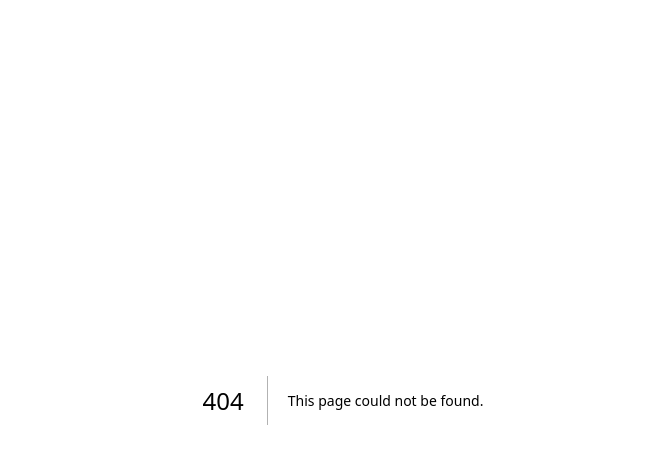
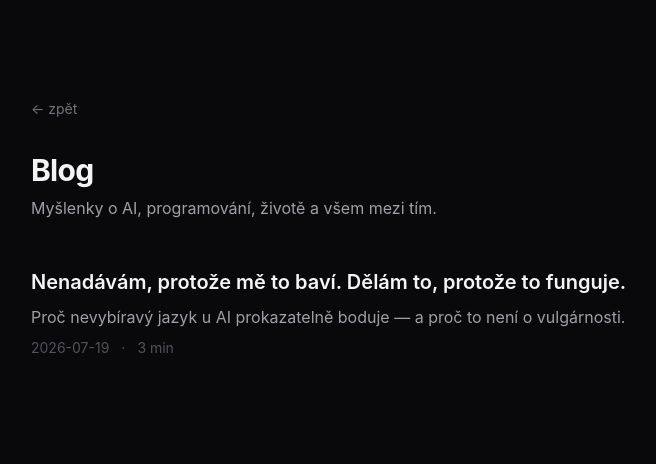
Before and after one commit to Peter-Pix/petrpiskacek.online, a Next.js app: page /blog in a window 1280 px wide. Before the commit this address had no page. Shown: the top 464 px of the page, without its empty margins (297-953 px from the left). Built offline with nearby package versions, Linux system fonts and the light colour scheme.

Commit message:
feat: blog — první článek 'Nenadávám, protože mě to baví'

```diff
--- /dev/null
+++ b/src/app/blog/[slug]/page.tsx
@@ -0,0 +1,112 @@
+import { Metadata } from "next";
+import Link from "next/link";
+
+const posts: Record<string, { title: string; date: string; content: string[] }> = {
+  "nenadavam-protoze-me-to-bavi": {
+    title: "Nenadávám, protože mě to baví. Dělám to, protože to funguje.",
+    date: "2026-07-19",
+    content: [
+      "",
+      "**Proč nevybíravý jazyk u AI prokazatelně boduje — a proč to není o vulgárnosti.**",
+      "",
+      "---",
+      "",
+      'Když řeknu AI: *"Do píči, zase to nefunguje. Vyhodilo to chybu P45 na osmnáctým řádku u funkce XY. Sprav to, nebo tě vyhodím z okna."*',
+      "",
+      "Tak ta věta obsahuje:",
+      "",
+      "1. Můj emocionální stav — nejsem spokojenej, nečekej small talk",
+      "2. Konkrétní problém — chyba P45, řádek 18, funkce XY",
+      "3. Očekávanej výsledek — oprav to",
+      "4. Urgenci — neptám se, říkám",
+      "",
+      "A spotřebovalo to pár desítek tokenů.",
+      "",
+      'Kdybych to řekl "správně": *"Dobrý den, došlo k chybě P45 na řádku 18 ve funkci XY. Mohl byste se na to prosím podívat a opravit to? Děkuji."*',
+      "",
+      "To je víc tokenů, míň informace, a hlavně — model neví, jak moc je to důležitý. Neví, jestli může začít rovnou, nebo jestli má čekat na další instrukce.",
+      "",
+      "**Čím víc slov použiju, tím větší je pravděpodobnost, že model spletu.** Každý slovo navíc je šum, kterej může model svést jinam.",
+      "",
+      'Když řeknu "do píči, sprav to", model ví: Mám problém. Chci ho vyřešit. Nechci diskutovat. Můžu začít rovnou.',
+      "",
+      'A on to udělá. Neptá se "a co přesně myslíte tím...?", neříká "určitě, rád vám pomůžu". Prostě to vezme a opraví to nejlíp, jak umí.',
+      "",
+      "**Paradoxně tím, že mu řeknu, ať jde do píči, o několikanásobně zefektivňuju komunikaci.**",
+      "",
+      "Míň tokenů. Míň kol. Míň šumu. Víc výsledků.",
+      "",
+      "Není to o vulgárnosti. Je to o **informační kompresi**. A to, že to funguje, není náhoda — ty modely jsou natrénovaný na miliardách textů a naučily se, že když je někdo naštvanej, nechce diskutovat. Když někdo řekne \"sprav to\", nechce slyšet \"určitě, rád vám pomůžu\".",
+      "",
+      "Model neví, co je \"vztek\". Ale naučil se, že když v textu vidí určitý vzorce, správná odpověď je: jednat rychle, neptat se, neotravovat.",
+      "",
+      "A funguje to.",
+      "",
+      "---",
+      "",
+      "*Nenadávám, protože mě to baví. Dělám to, protože to funguje.*",
+      "*A to neplatí jen u počítačů.*",
+    ],
+  },
+};
+
+export async function generateStaticParams() {
+  return Object.keys(posts).map((slug) => ({ slug }));
+}
+
+export async function generateMetadata({ params }: { params: Promise<{ slug: string }> }): Promise<Metadata> {
+  const { slug } = await params;
+  const post = posts[slug];
+  if (!post) return {};
+  return {
+    title: `${post.title} — Petr Piskacek`,
+    description: "Proč nevybíravý jazyk u AI prokazatelně boduje — a proč to není o vulgárnosti.",
+  };
+}
+
+export default async function BlogPostPage({ params }: { params: Promise<{ slug: string }> }) {
+  const { slug } = await params;
+  const post = posts[slug];
+
+  if (!post) {
+    return (
+      <main className="min-h-screen bg-zinc-950 text-zinc-100">
+        <div className="mx-auto max-w-2xl px-6 py-24">
+          <Link href="/blog" className="text-sm text-zinc-500 hover:text-zinc-300 transition-colors">
+            ← zpět na blog
+          </Link>
+          <h1 className="mt-8 text-2xl font-bold">Článek nenalezen</h1>
+        </div>
+      </main>
+    );
+  }
+
+  return (
+    <main className="min-h-screen bg-zinc-950 text-zinc-100">
+      <article className="mx-auto max-w-2xl px-6 py-24">
+        <Link href="/blog" className="text-sm text-zinc-500 hover:text-zinc-300 transition-colors">
+          ← zpět na blog
+        </Link>
+        <h1 className="mt-8 text-3xl font-bold tracking-tight">{post.title}</h1>
+        <time dateTime={post.date} className="mt-2 block text-sm text-zinc-600">{post.date}</time>
+
+        <div className="mt-12 space-y-4 leading-relaxed text-zinc-300">
+          {post.content.map((line, i) => {
+            if (line.startsWith("---")) return <hr key={i} className="border-zinc-800 my-8" />;
+            if (line.startsWith("**") && line.endsWith("**")) {
+              return <p key={i} className="font-semibold text-zinc-100 text-lg">{line.replace(/\*\*/g, "")}</p>;
+            }
+            if (line.startsWith("1. ") || line.startsWith("2. ") || line.startsWith("3. ") || line.startsWith("4. ")) {
+              return <p key={i} className="text-zinc-300">{line}</p>;
+            }
+            if (line.startsWith("*") && line.endsWith("*") && !line.startsWith("**")) {
+              return <p key={i} className="italic text-zinc-400">{line.replace(/\*/g, "")}</p>;
+            }
+            if (line === "") return <br key={i} />;
+            return <p key={i} className="text-zinc-300">{line}</p>;
+          })}
+        </div>
+      </article>
+    </main>
+  );
+}
--- /dev/null
+++ b/src/app/blog/page.tsx
@@ -0,0 +1,49 @@
+import { Metadata } from "next";
+import Link from "next/link";
+
+export const metadata: Metadata = {
+  title: "Blog — Petr Piskacek",
+  description: "Myšlenky o AI, programování, životě a všem mezi tím.",
+};
+
+const posts = [
+  {
+    slug: "nenadavam-protoze-me-to-bavi",
+    title: "Nenadávám, protože mě to baví. Dělám to, protože to funguje.",
+    description: "Proč nevybíravý jazyk u AI prokazatelně boduje — a proč to není o vulgárnosti.",
+    date: "2026-07-19",
+    readTime: "3 min",
+  },
+];
+
+export default function BlogPage() {
+  return (
+    <main className="min-h-screen bg-zinc-950 text-zinc-100">
+      <div className="mx-auto max-w-2xl px-6 py-24">
+        <Link href="/" className="text-sm text-zinc-500 hover:text-zinc-300 transition-colors">
+          ← zpět
+        </Link>
+        <h1 className="mt-8 text-3xl font-bold tracking-tight">Blog</h1>
+        <p className="mt-2 text-zinc-400">Myšlenky o AI, programování, životě a všem mezi tím.</p>
+
+        <div className="mt-12 space-y-8">
+          {posts.map((post) => (
+            <article key={post.slug}>
+              <Link href={`/blog/${post.slug}`} className="group block">
+                <h2 className="text-xl font-semibold group-hover:text-amber-500 transition-colors">
+                  {post.title}
+                </h2>
+                <p className="mt-2 text-zinc-400 leading-relaxed">{post.description}</p>
+                <div className="mt-2 flex items-center gap-3 text-sm text-zinc-600">
+                  <time dateTime={post.date}>{post.date}</time>
+                  <span>·</span>
+                  <span>{post.readTime}</span>
+                </div>
+              </Link>
+            </article>
+          ))}
+        </div>
+      </div>
+    </main>
+  );
+}
--- a/src/components/Nav.tsx
+++ b/src/components/Nav.tsx
@@ -9,6 +9,7 @@ const links = [
   { href: "#pribeh", label: "Příběh" },
   { href: "#presvedceni", label: "Přesvědčení" },
   { href: "#projekty", label: "Projekty" },
+  { href: "/blog", label: "Blog" },
 ];
 
 export default function Nav() {
```
